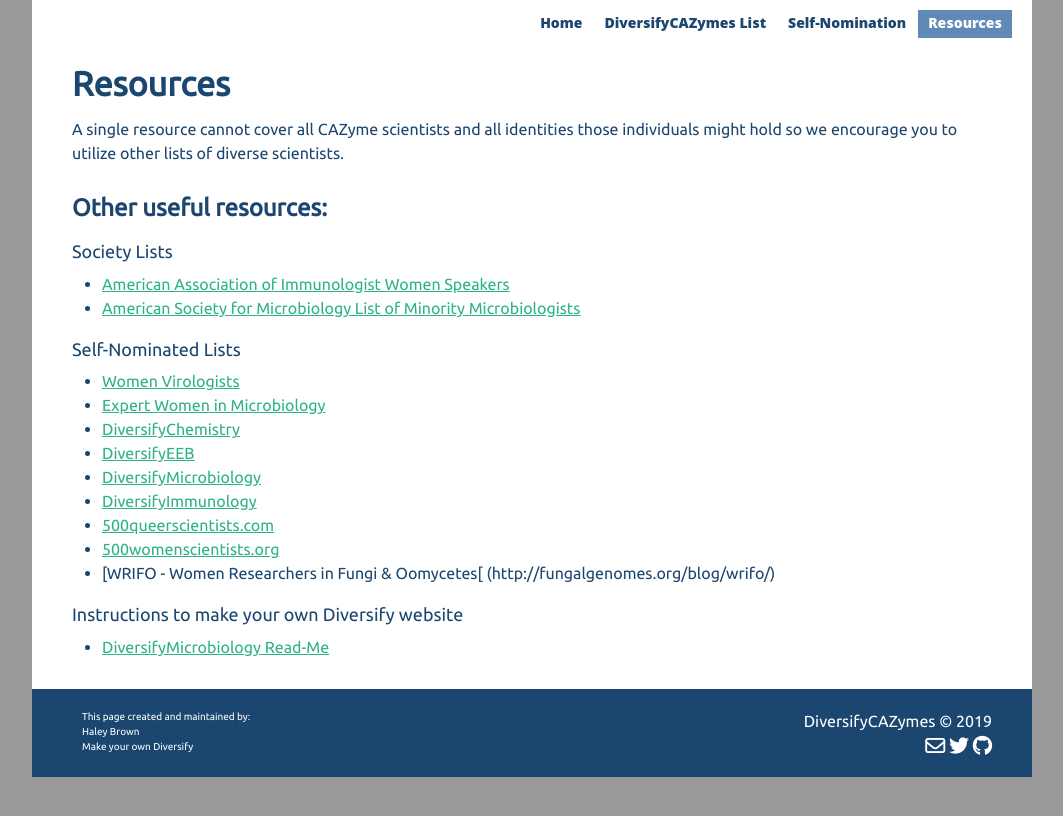
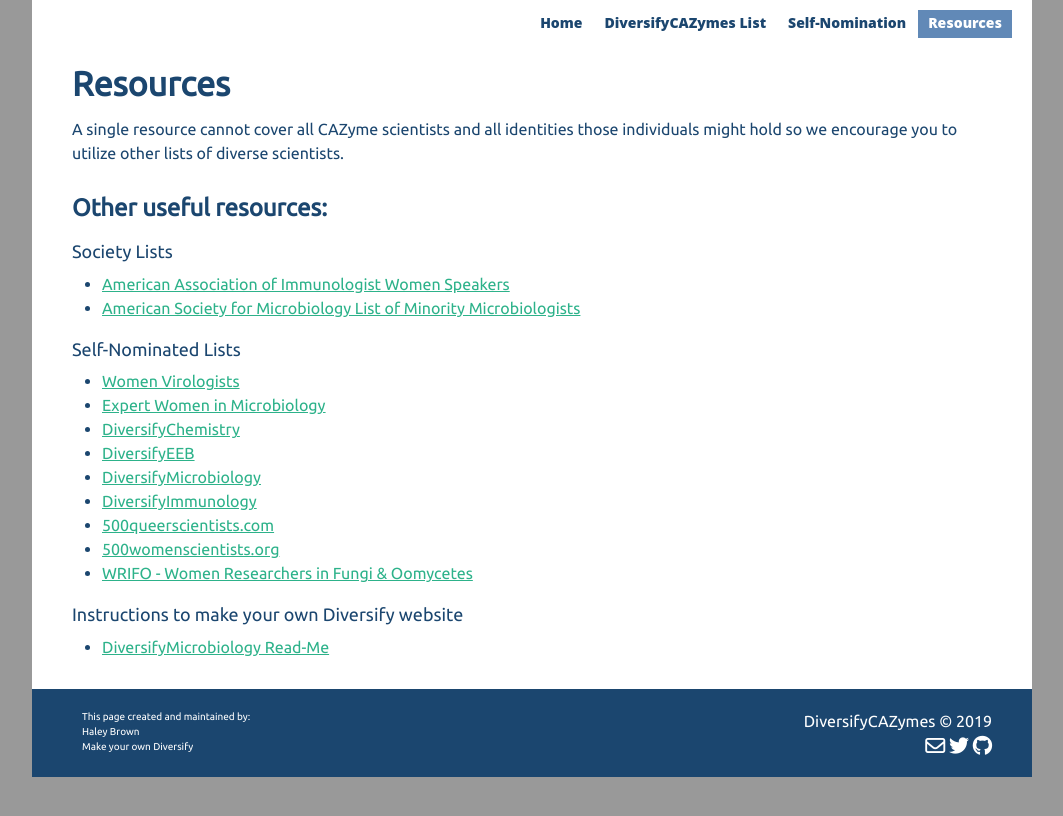
Before and after one commit to DiversifyCAZymes/DiversifyCAZymes.github.io, a Jekyll site: the page built from resources.md, in a window 1280 px wide. Shown: the top 816 px of the page, without its empty margins (108-1171 px from the left). Built offline with Jekyll 4.4.1, drawn with Linux system fonts in a browser that asks for light colours; nearby versions of some CDN libraries.

Commit message:
fixed WRIFO link

```diff
--- a/resources.md
+++ b/resources.md
@@ -21,7 +21,7 @@
 * [DiversifyImmunology](https://diversifyimmunology.github.io/)
 * [500queerscientists.com](http://www.500queerscientists.com/)
 * [500womenscientists.org](https://500womenscientists.org/request-a-scientist)
-* [WRIFO - Women Researchers in Fungi & Oomycetes[ (http://fungalgenomes.org/blog/wrifo/)
+* [WRIFO - Women Researchers in Fungi & Oomycetes](http://fungalgenomes.org/blog/wrifo/)
 
 #### Instructions to make your own Diversify website
 * [DiversifyMicrobiology Read-Me](https://github.com/diversifymicrobiology/DiversifyMicrobiology.github.io)
```
